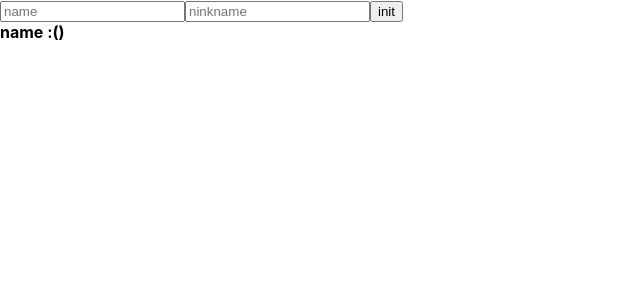
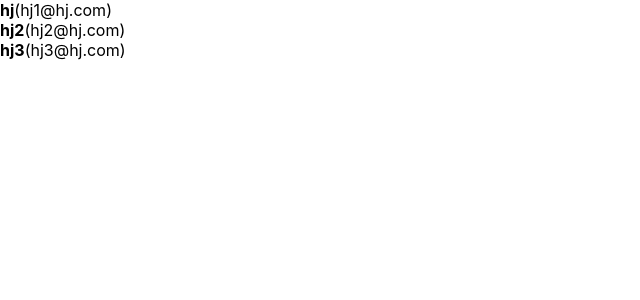
Before and after one commit to hjleee93/react-basic, a React (Create React App) app: page / in a window 1280 px wide. Shown: the top 300 px of the page, without its empty margins (0-640 px from the left). Built offline with nearby package versions, Linux system fonts and the light colour scheme.

Commit message:
배열 렌더링

```diff
--- a/src/App.js
+++ b/src/App.js
@@ -4,12 +4,14 @@
 import Wrapper from './Wrapper';
 import Counter from './Counter';
 import InputSample from './inputSample';
+import UserList from './UserList'
 
 function App() {
   return (
+    <UserList></UserList>
 
     // <Counter></Counter>
-    <InputSample />
+    // <InputSample />
     // <Wrapper>
     //   <Hello color="red" isSpecial={true} />
     //   {/* isSpecial의 값을 전달하지 않는 경우 true로 취급됨 */}
--- /dev/null
+++ b/src/UserList.js
@@ -0,0 +1,67 @@
+import React from 'react';
+
+//한 파일의 여러개의 컴포넌트가 있어도 무관
+function User({ user }) {
+  return (
+    <div>
+      <div>
+        <b>{user.username}</b>
+        <span>({user.email})</span>
+      </div>
+    </div>
+  )
+}
+
+function UserList() {
+  const users = [
+    {
+      id: 1,
+      username: 'hj',
+      email: 'hj1@hj.com'
+    },
+    {
+      id: 2,
+      username: 'hj2',
+      email: 'hj2@hj.com'
+    },
+    {
+      id: 3,
+      username: 'hj3',
+      email: 'hj3@hj.com'
+    }
+  ]
+  return (
+    //하나하나 접근하는 방식
+    // <div>
+    //   <div>
+    //     <b>{users[0].username}</b>
+    //     <span>({users[0].email})</span>
+    //   </div>
+    // </div>
+
+
+    //미세하게 나아진 방식
+    // <div>
+    //   <User user={users[0]}></User>
+    //   <User user={users[1]}></User>
+    //   <User user={users[2]}></User>
+    // </div>
+
+    <div>
+      {/* id와 같은 unique한 key 값이 없다면 map의 index값을 넣어줘도 되지만
+    단순 경고 제거이므로 성능 향상에는 관계가 없다.
+    key 값이 있어야 배열의 수정이나 삭제가 일어날 경우에
+    해당하는 key값으로 찾기 때문에 성능이 좋은 반면
+    인덱스의 경우 덮어 씌운 후에 빼거나 더하는 방식으로 이루어지기 때문에
+    성능에 좋지 못하다 */}
+      {
+        users.map(
+          user => (<User user={user} key={user.id} />)
+        )
+      }
+    </div>
+
+  )
+}
+
+export default UserList
```
